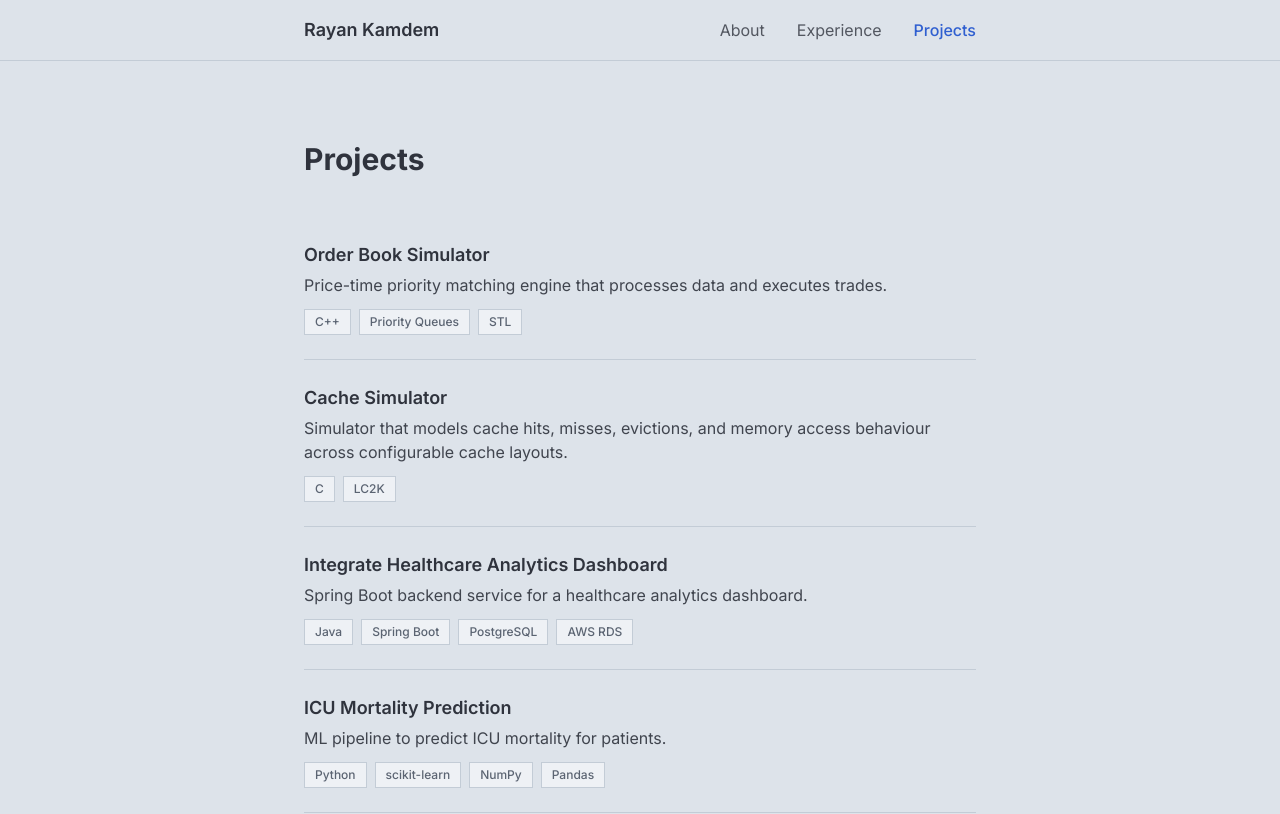
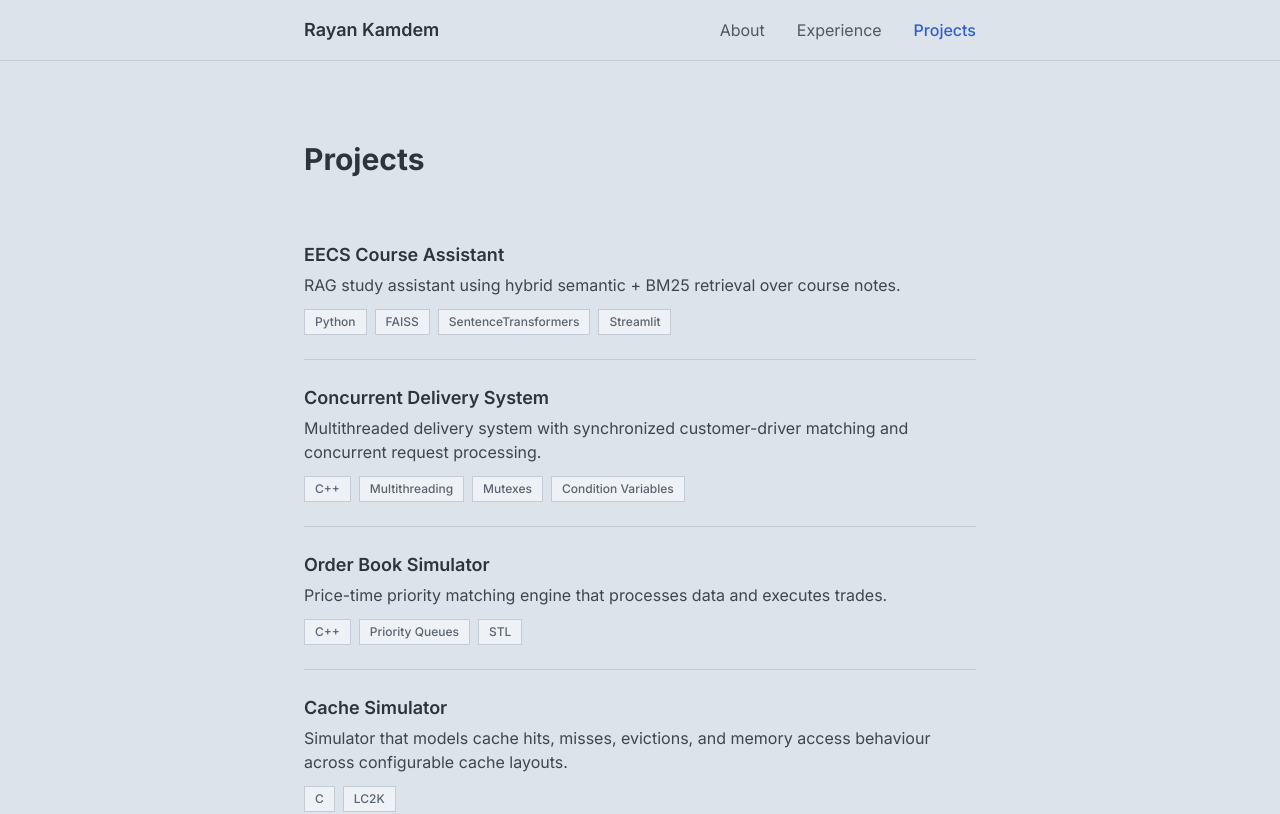
Before and after one commit to rayank906/personal-website, a React (Vite) app: page /projects in a window 1280 px wide. Shown: the top 814 px of the page. Built offline with nearby package versions, Linux system fonts and the light colour scheme.

Commit message:
added rag ca

```diff
--- a/src/data/projects.js
+++ b/src/data/projects.js
@@ -1,4 +1,16 @@
 export const projects = [
+  {
+    slug: "rag-ass",
+    title: "EECS Course Assistant",
+    description: "RAG study assistant using hybrid semantic + BM25 retrieval over course notes.",
+    tags: ["Python", "FAISS", "SentenceTransformers", "Streamlit"],
+  },
+  {
+    slug: "concurrent-deliv",
+    title: "Concurrent Delivery System",
+    description: "Multithreaded delivery system with synchronized customer-driver matching and concurrent request processing.",
+    tags: ["C++", "Multithreading", "Mutexes", "Condition Variables"],
+  },
   {
     slug: "order-book-simulator",
     title: "Order Book Simulator",
```
